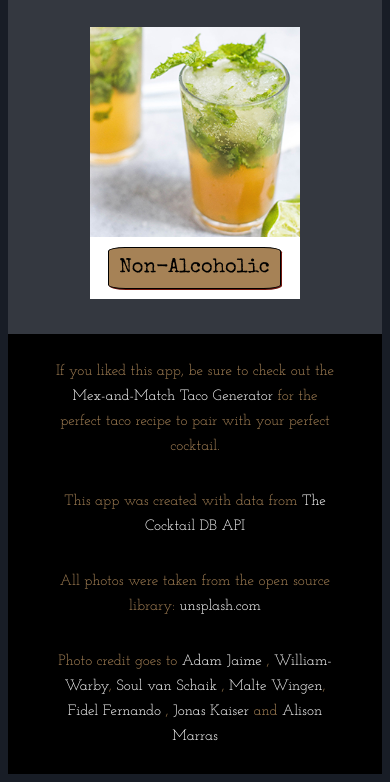
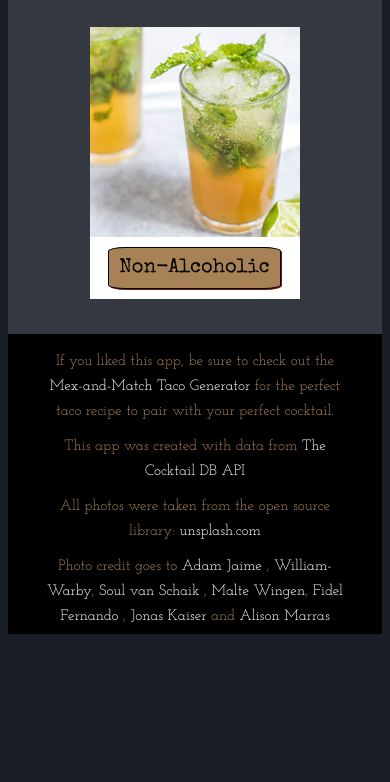
Before and after one commit to dwalraven21/dwalraven21.github.io, a plain HTML site: page the_perfect_cocktail/index.html in a window 390 px wide. Shown: the part 2348-3130 px from the top of the page. After the commit the page ends 2990 px from the top, so only its background shows below. Drawn offline with nearby package versions, Linux system fonts and the light colour scheme; a web font is replaced by a local one.

Commit message:
footer line spacing

```diff
--- a/the_perfect_cocktail/style.css
+++ b/the_perfect_cocktail/style.css
@@ -65,6 +65,8 @@ p {
 	padding: 0 30px;
 	line-height: 25px;
 	text-align: center;
+	margin: 5px auto;
+
 }
 
 ul {
@@ -248,13 +250,13 @@ button:hover {
 /*  =========== FOOTER ======== */
 .footer {
 	display: flex;
-	justify-content:center;
 	align-items: center;
 	flex-flow: column;
 	text-align: center;
 	font-size: 15px;
+	padding-top: 10px;
 	margin: 0 auto;
-	padding: 10px;
+	/* padding: 0 10px; */
 	line-height: 20px;
 	background-color: #000;
 	color: #A68256;
@@ -334,4 +336,12 @@ button:hover {
 		line-height: 35px;
 	}
 
+	p {
+		width: 80%;
+		padding: 0 30px;
+		line-height: 25px;
+		text-align: center;
+
+	}
+
 }
```
